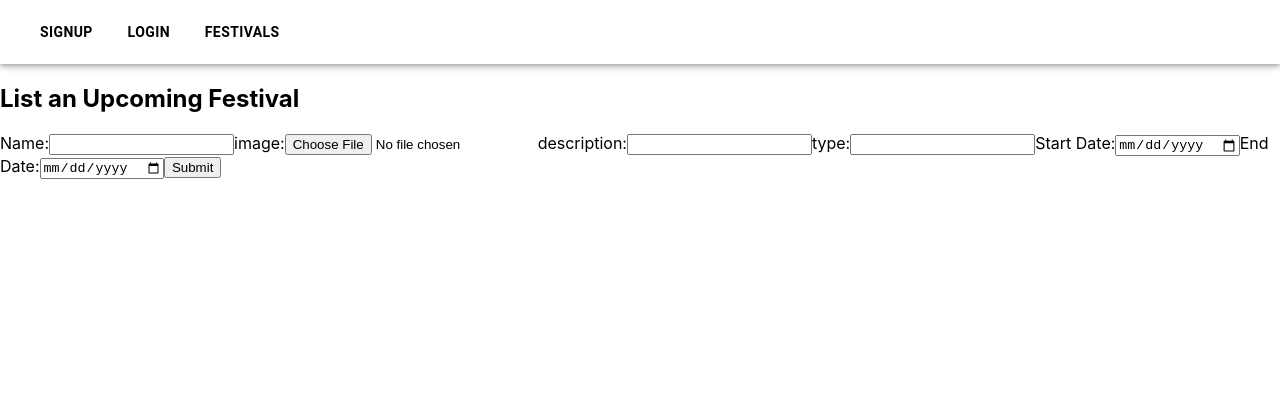
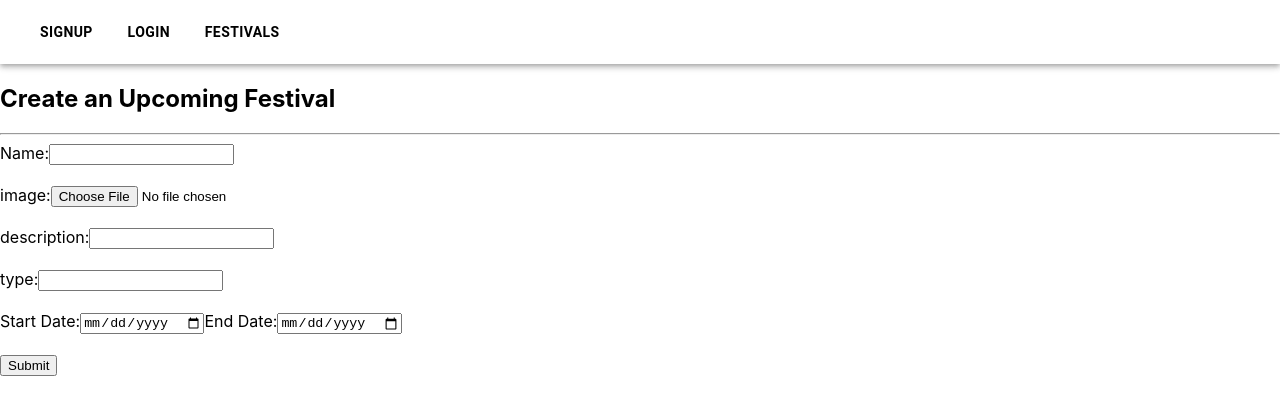
Before and after one commit to ci6803/wobbly-client, a React (Create React App) app: page /festival/add in a window 1280 px wide. Shown: the top 414 px of the page. Built offline with nearby package versions, Linux system fonts and the light colour scheme.

Commit message:
create festival layout changed

```diff
--- a/src/components/AddFestival/AddFestival.js
+++ b/src/components/AddFestival/AddFestival.js
@@ -52,22 +52,31 @@ function AddFestival() {
 
     return (
         <div className="AddFestival">
-            <h2>List an Upcoming Festival</h2>
-
+            <h2>Create an Upcoming Festival</h2>
+            <hr></hr>
             <form onSubmit={handleSubmit}>
                 <label>Name:</label>
                 <input type='text' name='name' value={festival.name} onChange={handleChange}/>
+                <br>
+                </br>
                 <label>image:</label>
                 <input type="file" onChange={(e) => handleFileUpload(e)} />
-                {/* <input type='text' name='image' value={festival.image} onChange={handleChange}/> */}
+                <br>
+                </br>
                 <label>description:</label>
                 <input type='text' name='description' value={festival.description} onChange={handleChange}/>
+                <br>
+                </br>
                 <label>type:</label>
                 <input type='text' name='type' value={festival.type} onChange={handleChange}/>
+                <br>
+                </br>
                 <label>Start Date:</label>
                 <input type='date' name='startDate' value={festival.startDate} onChange={handleChange}/>
                 <label>End Date:</label>
                 <input type='date' name='endDate' value={festival.endDate} onChange={handleChange}/>
+                <br>
+                </br>
                 <button type='submit'>Submit</button>
             </form>
         </div>
--- a/src/index.css
+++ b/src/index.css
@@ -11,3 +11,9 @@ code {
   font-family: source-code-pro, Menlo, Monaco, Consolas, 'Courier New',
     monospace;
 }
+
+br {
+  display: block;
+  content: '';
+  margin-top: 20px;
+}
--- a/src/pages/FestivalsPage.js
+++ b/src/pages/FestivalsPage.js
@@ -25,7 +25,7 @@ export default function FestivalsPage() {
     {festivals.map((festival) => <FestivalCard key={festival._id} {...festival}/>)}
 
     <div>
-      <Link to='/festival/add'><h2>List an Upcoming Festival</h2></Link>
+      <Link to='/festival/add'><h2>Create an Upcoming Festival</h2></Link>
     </div>
 
     </div>
```
